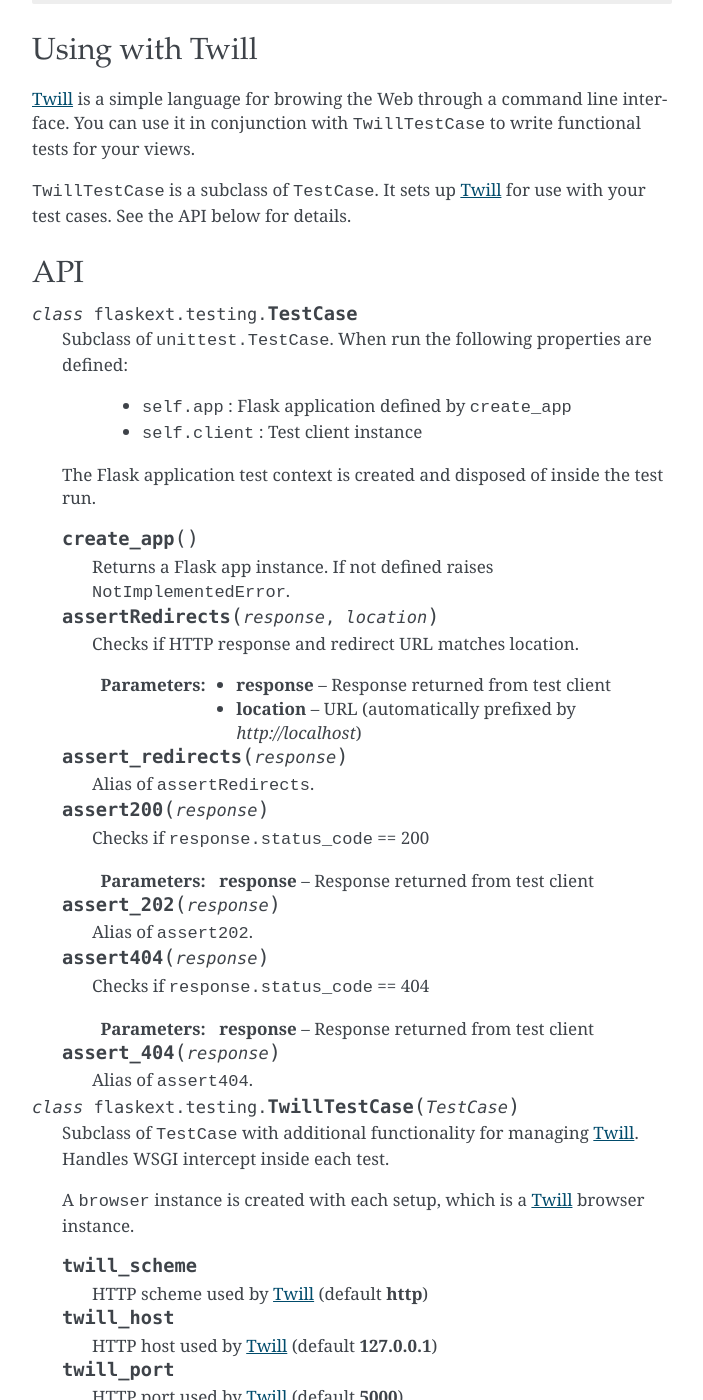
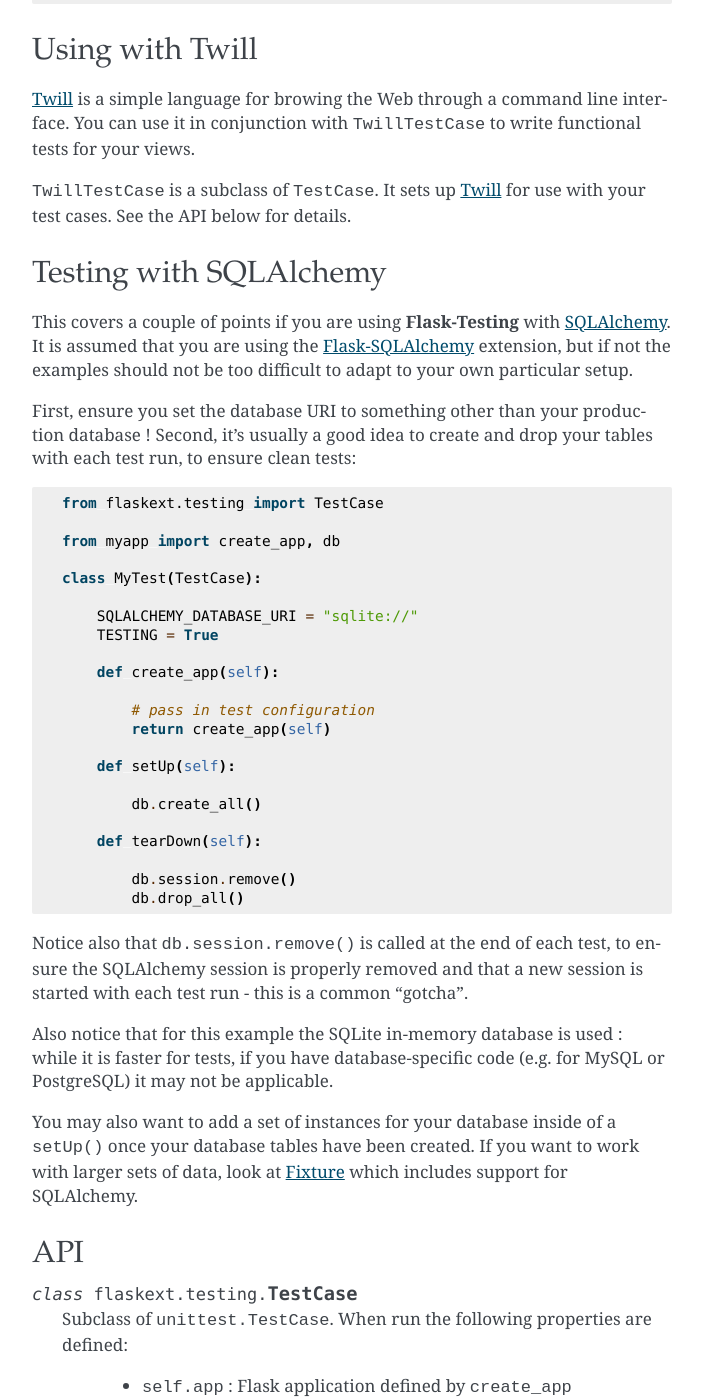
Before and after one commit to jarus/flask-testing, a Sphinx documentation site: the page built from docs/index.rst, in a window 1280 px wide and 1400 px high, scrolled down 1481 px. Shown: the whole window, without its empty margins (288-991 px from the left). Built offline with Sphinx 7.4.7, drawn with Linux system fonts in a browser that asks for light colours.

Commit message:
sqlalchemy notes

```diff
--- a/docs/index.rst
+++ b/docs/index.rst
@@ -76,6 +76,51 @@
 ``TwillTestCase`` is a subclass of ``TestCase``. It sets up `Twill`_ for use with your test
 cases. See the API below for details.
 
+Testing with SQLAlchemy
+-----------------------
+
+This covers a couple of points if you are using **Flask-Testing** with `SQLAlchemy`_. It is
+assumed that you are using the `Flask-SQLAlchemy`_ extension, but if not the examples should
+not be too difficult to adapt to your own particular setup.
+
+First, ensure you set the database URI to something other than your production database ! Second,
+it's usually a good idea to create and drop your tables with each test run, to ensure clean tests::
+
+    from flaskext.testing import TestCase
+
+    from myapp import create_app, db
+
+    class MyTest(TestCase):
+
+        SQLALCHEMY_DATABASE_URI = "sqlite://"
+        TESTING = True
+
+        def create_app(self):
+
+            # pass in test configuration
+            return create_app(self)
+
+        def setUp(self):
+
+            db.create_all()
+
+        def tearDown(self):
+
+            db.session.remove()
+            db.drop_all()
+
+Notice also that ``db.session.remove()`` is called at the end of each test, to ensure the SQLAlchemy
+session is properly removed and that a new session is started with each test run - this is a common
+"gotcha".
+
+Also notice that for this example the SQLite in-memory database is used : while it is faster for tests,
+if you have database-specific code (e.g. for MySQL or PostgreSQL) it may not be applicable.
+
+You may also want to add a set of instances for your database inside of a ``setUp()`` once your database
+tables have been created. If you want to work with larger sets of data, look at `Fixture`_ which includes
+support for SQLAlchemy.
+
+
 API
 ---
 
@@ -153,3 +198,6 @@
 .. _Flask: http://flask.pocoo.org
 .. _Bitbucket: http://bitbucket.org/danjac/flask-testing
 .. _Twill: http://twill.idyll.org/
+.. _Fixture: http://farmdev.com/projects/fixture/index.html
+.. _SQLAlchemy: http://sqlalchemy.org
+.. _Flask-SQLAlchemy: http://packages.python.org/Flask-SQLAlchemy/
```
